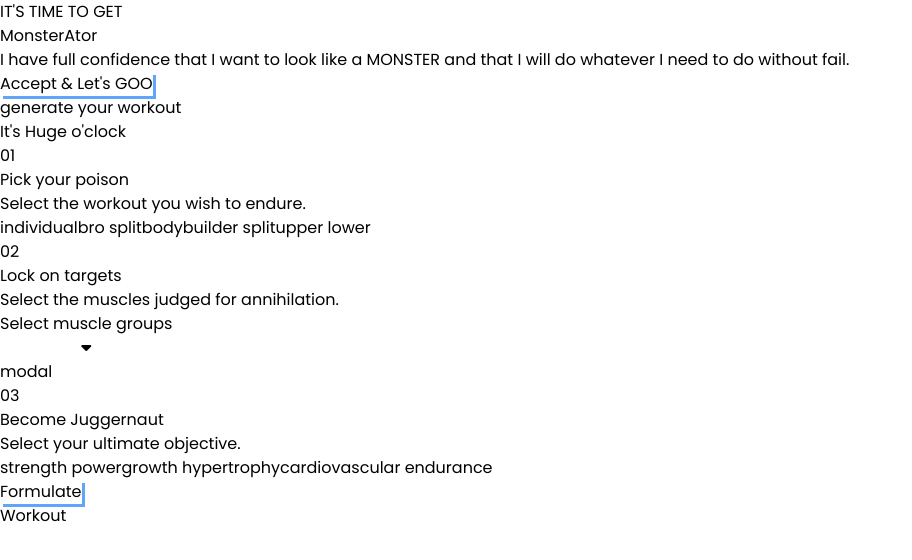
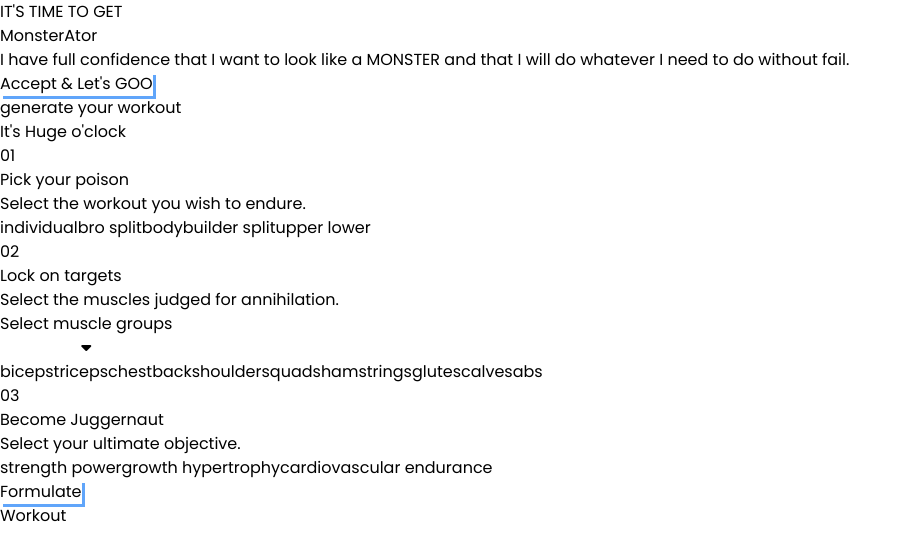
Before and after one commit to khazarglzd/fitness_app_react_vite, a React (Vite) app: page / in a window 1280 px wide. Both pictures are taken after a click on the button "Select muscle groups". Shown: the top 560 px of the page, without its empty margins (0-912 px from the left). Built offline with nearby package versions, Linux system fonts and the light colour scheme.

Commit message:
adding modal for 2nd section &  UI refactorings

```diff
--- a/src/components/Generator.jsx
+++ b/src/components/Generator.jsx
@@ -22,7 +22,7 @@ export default function Generator() {
     const [showModal, setShowModal] = useState(false)
     const [poison, setPoison] = useState("individual")
     const [muscles, setMuscles] = useState([])
-    const [goals, setGoals] = useState("strength_power")
+    const [goal, setGoal] = useState("strength_power")
 
     function toggleModal() {
         setShowModal(!showModal)
@@ -34,7 +34,10 @@ export default function Generator() {
             <div className='grid grid-cols-2 sm:grid-cols-4 gap-4'>
                 {Object.keys(WORKOUTS).map((type, typeIndex) => {
                     return (
-                        <button className='bg-slate-950 border  duration-200 px-4 hover:border-blue-600 py-3 rounded-lg' key={typeIndex}>
+                        <button onClick={() => {
+                            setMuscles([])
+                            setPoison(type)
+                        }} className={'bg-slate-950 border  duration-200 px-4 hover:border-yellow-600 py-3 rounded-lg ' + (type === poison ? ' border-yellow-600' : ' border-blue-400')} key={typeIndex}>
                             <p className='capitalize'>{type.replaceAll('_', " ")}</p>
                         </button>
                     )
@@ -48,7 +51,13 @@ export default function Generator() {
                 </button>
                 {showModal && (
                     <div className='flex flex-col px-3 pb-3'>
-                        modal
+                        {(poison === 'individual' ? WORKOUTS[poison] : Object.keys(WORKOUTS[poison])).map((muscleGroup, muscleGroupIndex) => {
+                            return (
+                                <button key={muscleGroupIndex} className={'hover:text-yellow-400 duration-200 ' + (muscles.includes(muscleGroup) ? ' text-yellow-400' : ' ')}>
+                                    <p className='uppercase'>{muscleGroup.replaceAll('_', ' ')}</p>
+                                </button>
+                            )
+                        })}
                     </div>
                 )}
             </div>
@@ -56,7 +65,9 @@ export default function Generator() {
             <div className='grid grid-cols-1 sm:grid-cols-3 gap-4'>
                 {Object.keys(SCHEMES).map((scheme, schemeIndex) => {
                     return (
-                        <button className='bg-slate-950 border  duration-200 hover:border-blue-600 py-3 rounded-lg px-4 ' key={schemeIndex}>
+                        <button onClick={() => {
+                            setGoal(scheme)
+                        }} className={'bg-slate-950 border  duration-200 hover:border-yellow-600 py-3 rounded-lg px-4 ' + (scheme === goal ? ' border-yellow-600' : ' border-blue-400')} key={schemeIndex}>
                             <p className='capitalize'>{scheme.replaceAll('_', " ")}</p>
                         </button>
                     )
```
